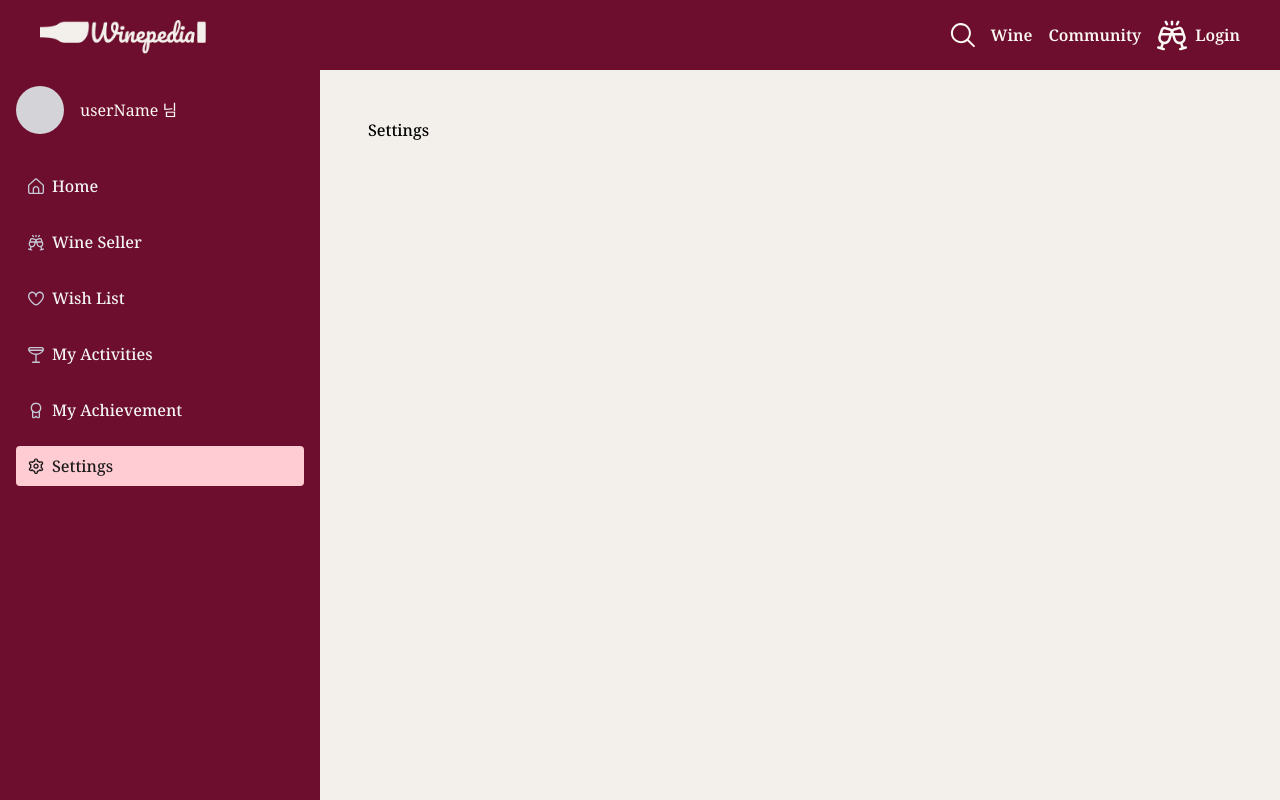
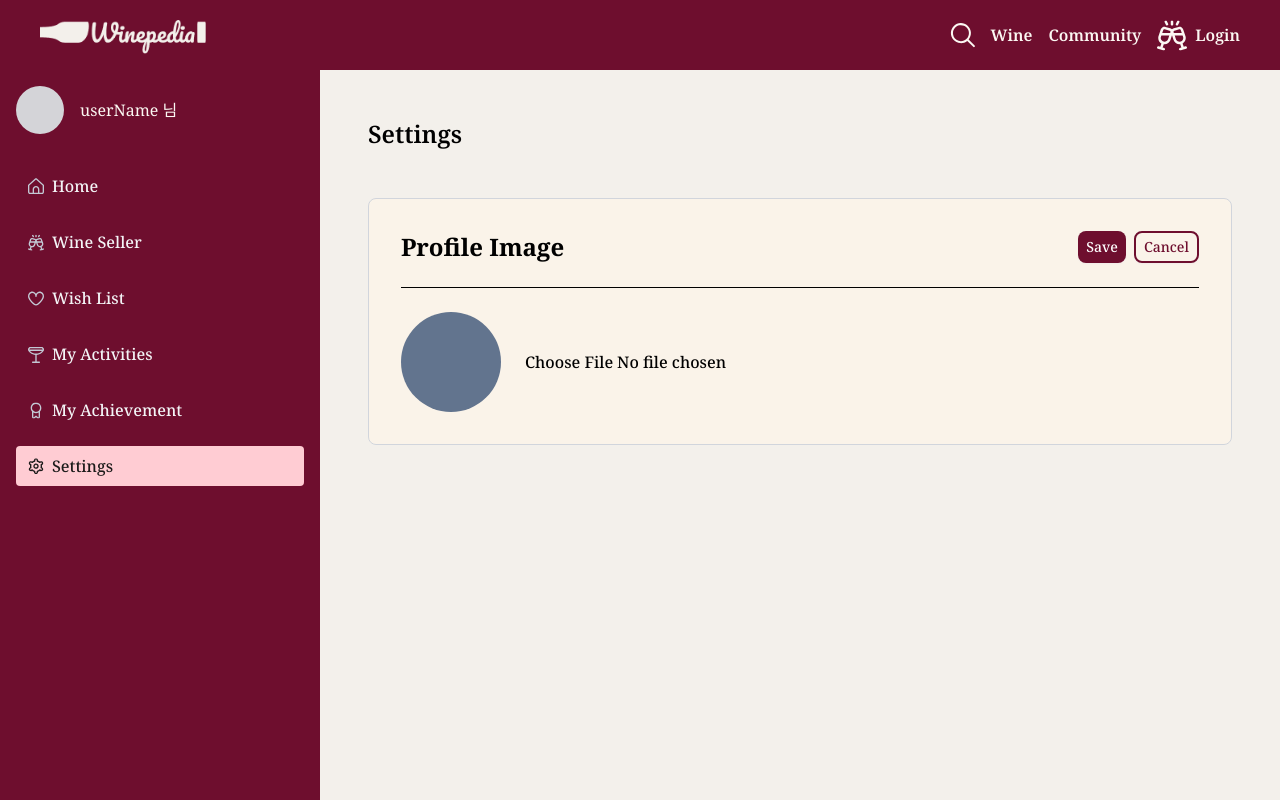
Before and after one commit to prgrms-fe-devcourse/FES-5-Project3-TEAM-3, a React (Vite) app: page /my-page/settings in a window 1280 px wide. Shown: the top 800 px of the page. Built offline with nearby package versions, Linux system fonts and the light colour scheme; no server answers; a web font is replaced by a local one.

Commit message:
[Feat] Profile Image Upload Component 틀

```diff
--- /dev/null
+++ b/src/component/MyPage/SettingImage.tsx
@@ -0,0 +1,107 @@
+import { useState } from 'react';
+import { ErrorCode } from './settingErrorCodes';
+import { useProfileSettingError } from '@/hook/useProfileSettingError';
+import { uploadImage } from '@/utils/supabase/uploadImage';
+import Button from '../Button';
+
+const MAX_FILE_SIZE = 2 * 1024 * 1024;
+
+function SettingImage() {
+  const [avatar, setAvatar] = useState<File | null>(null);
+  const [avatarPreview, setAvatarPreview] = useState<string | null>(null);
+  const { busy, setBusy, setError, clearError, getMessage } = useProfileSettingError();
+  const fieldKey = 'avatar';
+
+  const handleAvatarFile = (e: React.ChangeEvent<HTMLInputElement>) => {
+    const file = e.target.files?.[0];
+
+    // Error Message Handling
+    if (!file) {
+      setError(fieldKey, ErrorCode.FileTooLarge);
+      return;
+    }
+    if (!file.type.startsWith('image/')) {
+      setError(fieldKey, ErrorCode.InvalidFileType);
+      return;
+    }
+    if (file.size > MAX_FILE_SIZE) {
+      setError(fieldKey, ErrorCode.FileTooLarge);
+      return;
+    }
+
+    // 파일 미리보기 설정
+    clearError(fieldKey);
+    setAvatar(file);
+    setAvatarPreview(URL.createObjectURL(file));
+  };
+
+  const uploadAvatar = async () => {
+    if (!avatar) {
+      setError(fieldKey, ErrorCode.FileUploadFail);
+      return;
+    }
+
+    const extension = avatar.name.split('.').pop()?.toLowerCase() || 'png';
+    const filePath = `userAvatar-userId.${extension}`;
+
+    setBusy('image', true);
+    try {
+      const result = await uploadImage({
+        bucketName: 'user_avatar',
+        file: avatar,
+        path: filePath,
+      });
+
+      if (result.success) {
+        clearError(fieldKey);
+        return result.url;
+      } else {
+        console.error('Avatar Upload Failed:', result.error);
+        setError(fieldKey, ErrorCode.AvatarUploadFail);
+        return null;
+      }
+    } catch (err) {
+      console.error('Avatar Upload Failed:', err);
+      setError(fieldKey, ErrorCode.Unexpected);
+      return null;
+    } finally {
+      setBusy('image', false);
+    }
+  };
+
+  return (
+    <div className="w-full p-8 rounded-lg bg-secondary-100 border border-gray-300 flex flex-col gap-6">
+      <div className="flex justify-between">
+        <h3 className="font-bold text-2xl">Profile Image</h3>
+        <div className="buttonGroup flex items-center justify-end gap-2">
+          <Button
+            type="button"
+            size="sm"
+            color="primary"
+            borderType="solid"
+            hasIcon
+            onClick={uploadAvatar}
+          >
+            Save
+          </Button>
+          <Button type="button" size="sm" color="primary" borderType="outline" hasIcon>
+            Cancel
+          </Button>
+        </div>
+      </div>
+      <hr />
+      <div className="flex gap-6 justify-start items-center">
+        <div className="size-25 bg-slate-500 rounded-full">
+          {avatarPreview ? <img src={avatarPreview} alt="프로필사진" /> : <></>}
+        </div>
+        <input type="file" accept="image/*" onChange={handleAvatarFile} disabled={busy.image} />
+      </div>
+      {getMessage('avatar') && (
+        <p role="alert" aria-live="polite">
+          {getMessage('avatar')}
+        </p>
+      )}
+    </div>
+  );
+}
+export default SettingImage;
--- a/src/pages/MyPage/Settings.tsx
+++ b/src/pages/MyPage/Settings.tsx
@@ -1,4 +1,13 @@
+import SettingImage from '@/component/MyPage/SettingImage';
+
 function Settings() {
-  return <div>Settings</div>;
+  return (
+    <div className="flex flex-col gap-12 overflow-scroll">
+      <h2 className="w-full inline-flex flex-col justify-start items-start text-2xl font-semibold">
+        Settings
+      </h2>
+      <SettingImage />
+    </div>
+  );
 }
 export default Settings;
```
